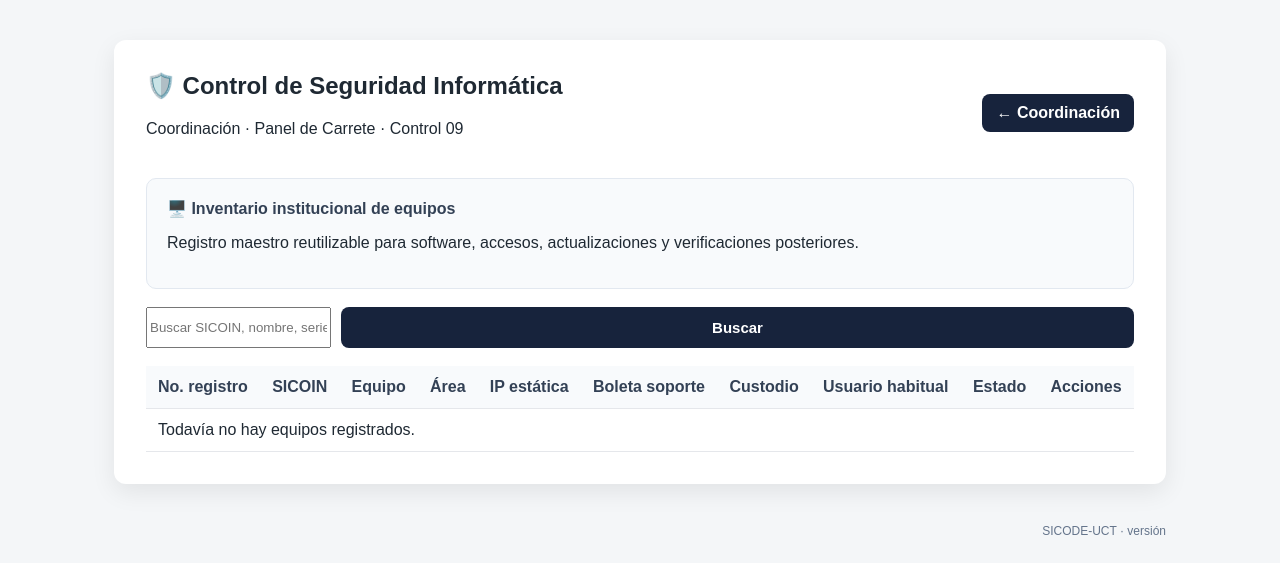
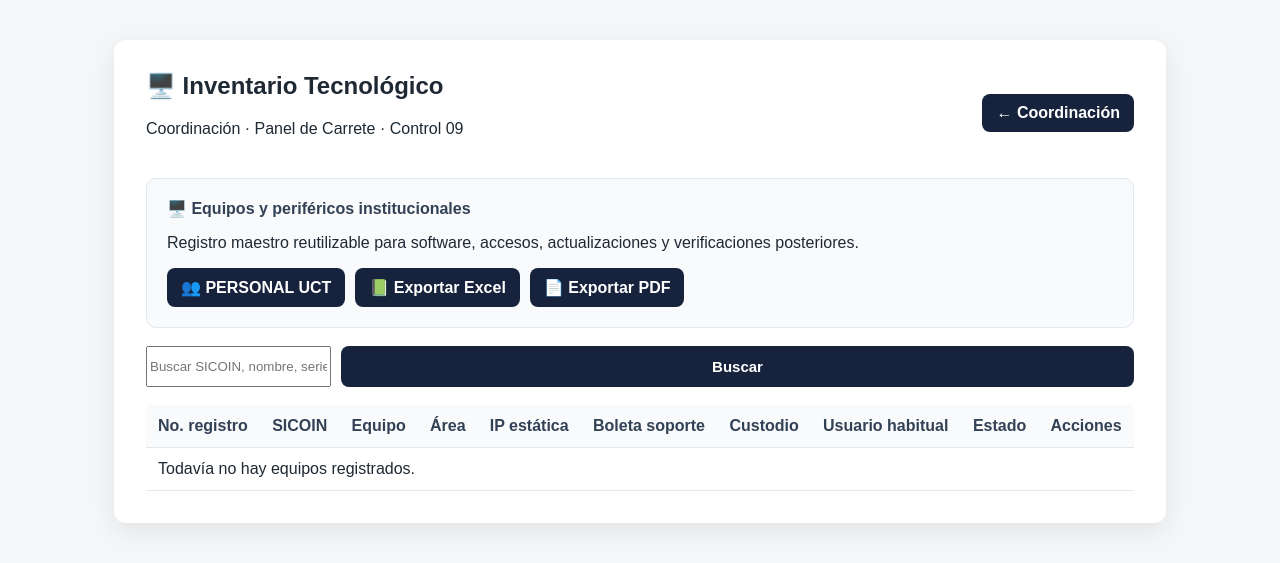
Before and after one commit to RGDeveloper-UCT/SICODE-UCT, a Python web app: template app/templates/seguridad/inicio.html in a window 1280 px wide. Shown: the part 57-620 px from the top of the page. Run offline with Jinja, Linux system fonts and the light colour scheme; the template is opened without the code that fills it, so the values that code supplies are empty.

Commit message:
feat(inventario): renombrar panel y agregar acciones Personal UCT, Excel y PDF

```diff
--- a/app/templates/seguridad/inicio.html
+++ b/app/templates/seguridad/inicio.html
@@ -1,14 +1,19 @@
 {% extends "base.html" %}
-{% block title %}Seguridad informática — SICODE-UCT{% endblock %}
+{% block title %}Inventario Tecnológico — SICODE-UCT{% endblock %}
 {% block content %}
 <section class="panel panel-ancho">
   <div class="encabezado-modulo">
-    <div><h1>🛡️ Control de Seguridad Informática</h1><p>Coordinación · Panel de Carrete · Control 09</p></div>
+    <div><h1>🖥️ Inventario Tecnológico</h1><p>Coordinación · Panel de Carrete · Control 09</p></div>
     <a class="boton-secundario" href="{{ url_for('coordinacion.inicio') }}">← Coordinación</a>
   </div>
-  <div class="tarjeta"><h2>🖥️ Inventario institucional de equipos</h2>
+  <div class="tarjeta"><h2>🖥️ Equipos y periféricos institucionales</h2>
     <p>Registro maestro reutilizable para software, accesos, actualizaciones y verificaciones posteriores.</p>
+    <div style="display:flex;gap:10px;flex-wrap:wrap">
     {% if current_user.puede_modificar %}<a class="boton" href="{{ url_for('seguridad.nuevo') }}">+ Registrar equipo</a>{% endif %}
+    <a class="boton-secundario" href="{{ url_for('seguridad.personal_uct') }}">👥 PERSONAL UCT</a>
+    <a class="boton-secundario" href="{{ url_for('seguridad.exportar',formato='xlsx') }}">📗 Exportar Excel</a>
+    <a class="boton-secundario" href="{{ url_for('seguridad.exportar',formato='pdf') }}">📄 Exportar PDF</a>
+    </div>
   </div>
   <form method="get" style="margin:18px 0;display:flex;gap:10px">
     <input name="q" value="{{ q }}" maxlength="120" placeholder="Buscar SICOIN, nombre, serie o IP" style="flex:1">
```
